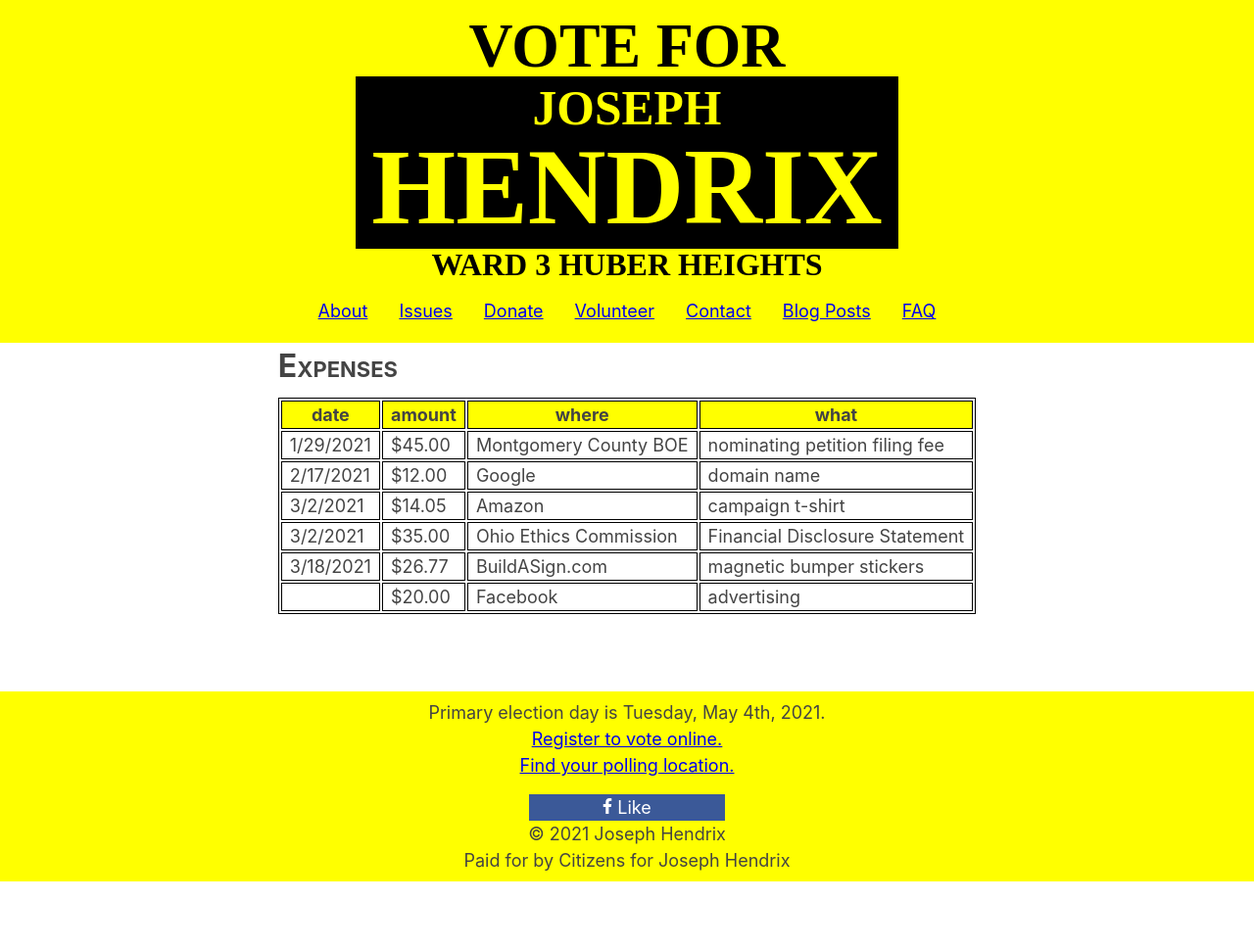
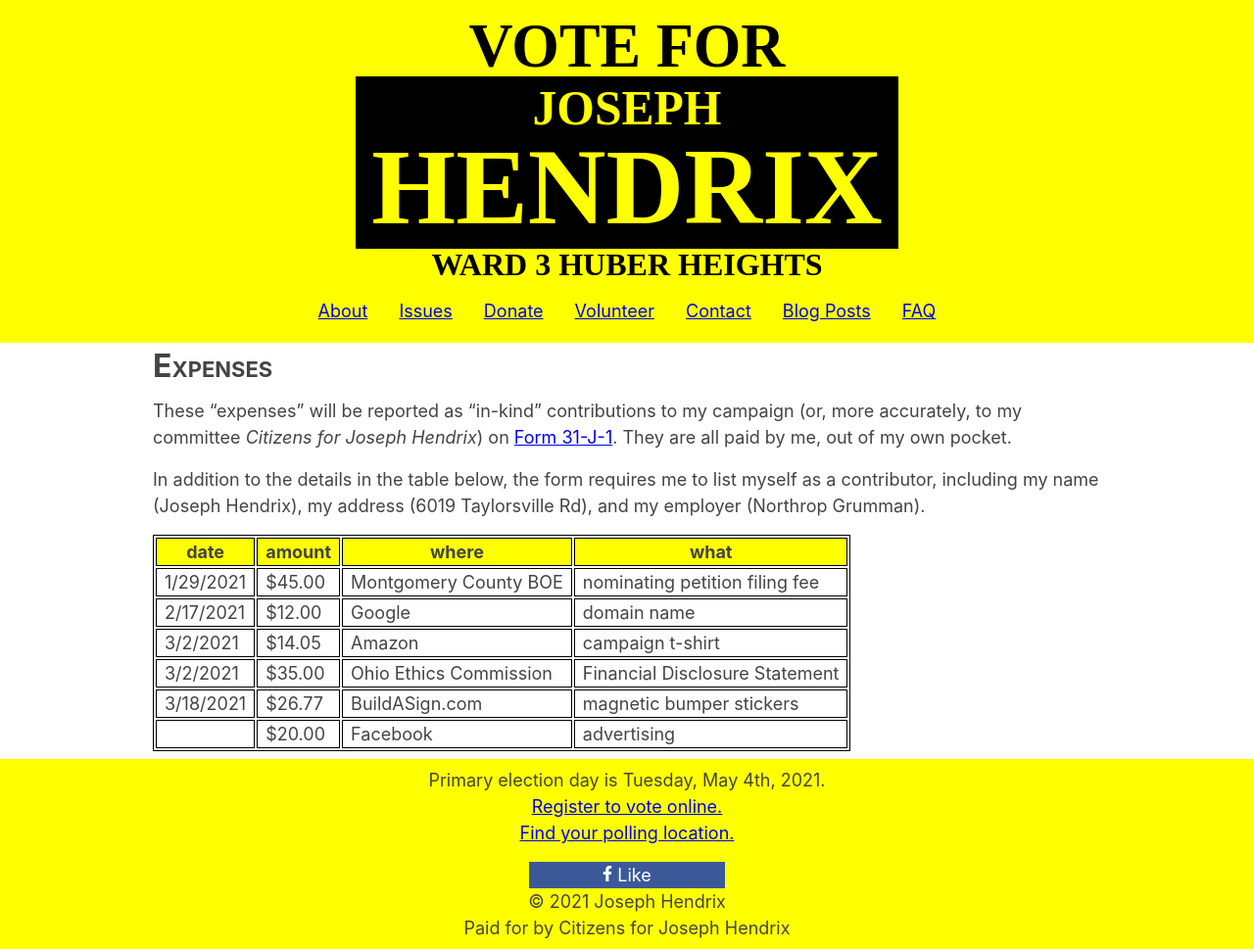
Before and after one commit to hendrixjoseph/joe4huberheights, a Jekyll site: the page built from _transparency/expenses.md, in a window 1280 px wide. Shown: the whole page at 98% size. Built offline with Jekyll 4.4.1, drawn with Linux system fonts in a browser that asks for light colours; before the commit the page ends 900 px from its top, so only the background shows below that.

Commit message:
add text to expenses.md

```diff
--- a/_transparency/expenses.md
+++ b/_transparency/expenses.md
@@ -1,6 +1,10 @@
 ---
 title: Expenses
 ---
+
+These "expenses" will be reported as "in-kind" contributions to my campaign (or, more accurately, to my committee *Citizens for Joseph Hendrix*) on [Form 31-J-1](https://www.sos.state.oh.us/globalassets/candidates/forms/31j1.pdf). They are all paid by me, out of my own pocket.
+
+In addition to the details in the table below, the form requires me to list myself as a contributor, including my name (Joseph Hendrix), my address (6019 Taylorsville Rd), and my employer (Northrop Grumman).
 
 date | amount | where | what
 --- | --- | --- | ---
```
